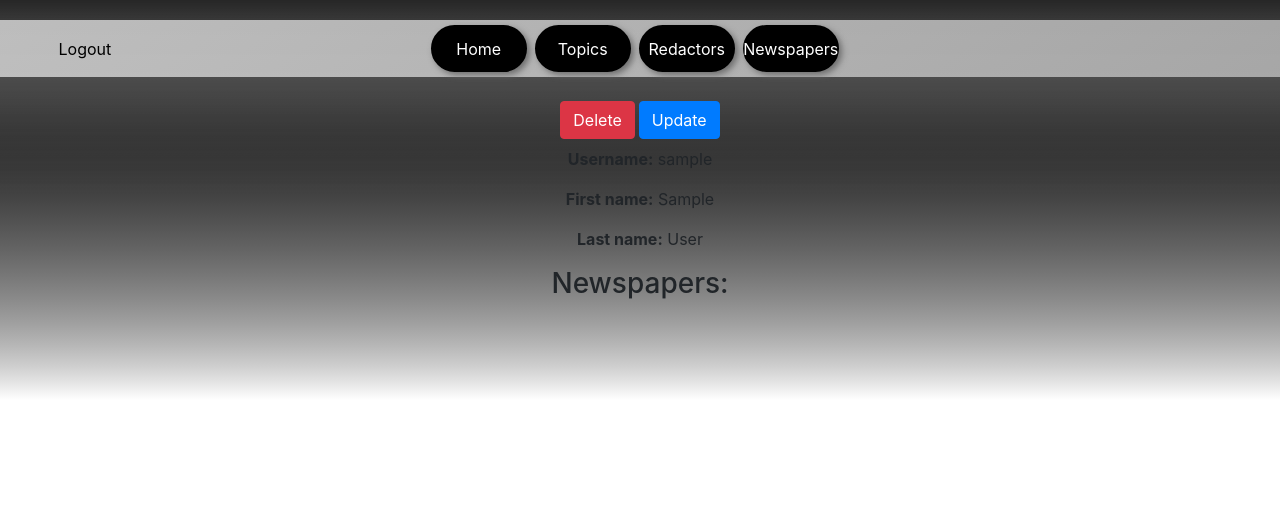
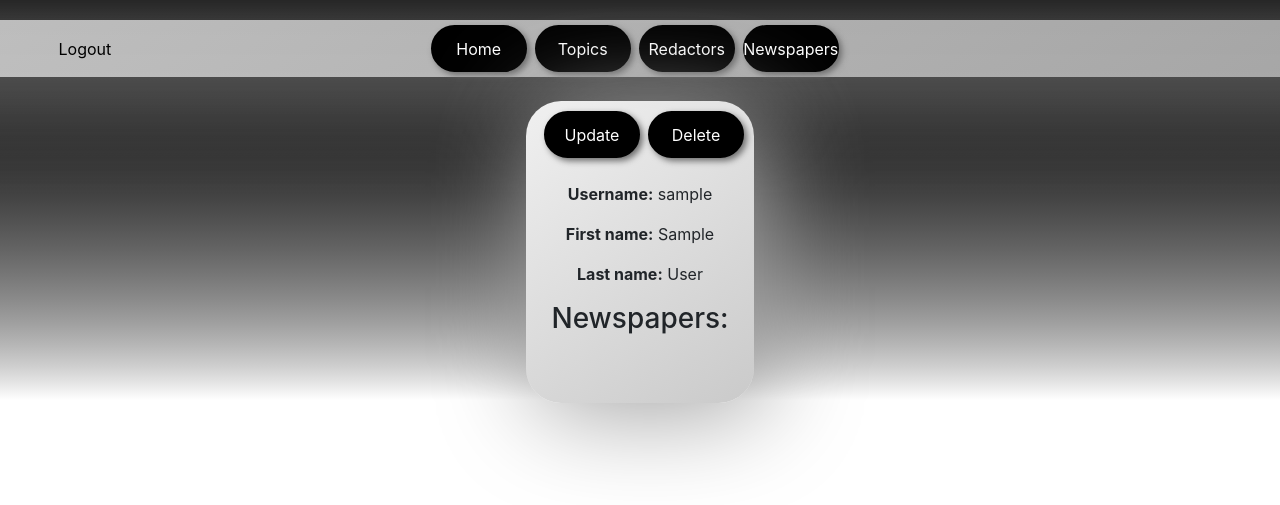
Before and after one commit to DaniilHinzburh/Newspaper-Agency, a Django app: page /redactors/1/detail/ in a window 1280 px wide; the page is wider, and only the part inside the window is pictured. Shown: the top 505 px of that part. Run offline with Django 5.2, Linux system fonts and the light colour scheme; the visitor is signed in with stand-in values (Sample User, id 1); data comes from the database, SQL or seed files in the repository; data that the repository does not hold is empty.

Commit message:
style: update style redactor detail page, newspaper detail pages

```diff
--- a/templates/catalog/redactor_detail.html
+++ b/templates/catalog/redactor_detail.html
@@ -1,15 +1,19 @@
 {% extends "base.html" %}
 
 {% block content %}
-  <h1>
+  <div class="custom_div">
+    <div class="container_div">
       {{ redactor.model }}
-    <a href="{% url 'catalog:redactor-update' pk=redactor.id %}" class="btn btn-primary link-to-page">
+      <div class="div_for_row_center">
+        <a href="{% url 'catalog:redactor-update' pk=redactor.id %}" class="button_for_menu">
           Update
         </a>
-    <a href="{% url 'catalog:redactor-delete' pk=redactor.id %}" class="btn btn-danger link-to-page">
+        <a href="{% url 'catalog:redactor-delete' pk=redactor.id %}" class="button_for_menu">
           Delete
         </a>
-  </h1>
+      </div>
+      <br>
+
       <p><strong> Username:</strong> {{ redactor.username }}</p>
       <p><strong> First name:</strong> {{ redactor.first_name }}</p>
       <p><strong> Last name:</strong> {{ redactor.last_name }}</p>
@@ -26,6 +30,8 @@
           </li>
         {% endfor %}
       </ul>
+    </div>
+  </div>
 
 
 {% endblock %}
```
Also changed, not shown: templates/catalog/newspaper_detail.html (+13 -8 lines). Lines whose indentation alone changed are shown as unchanged.
